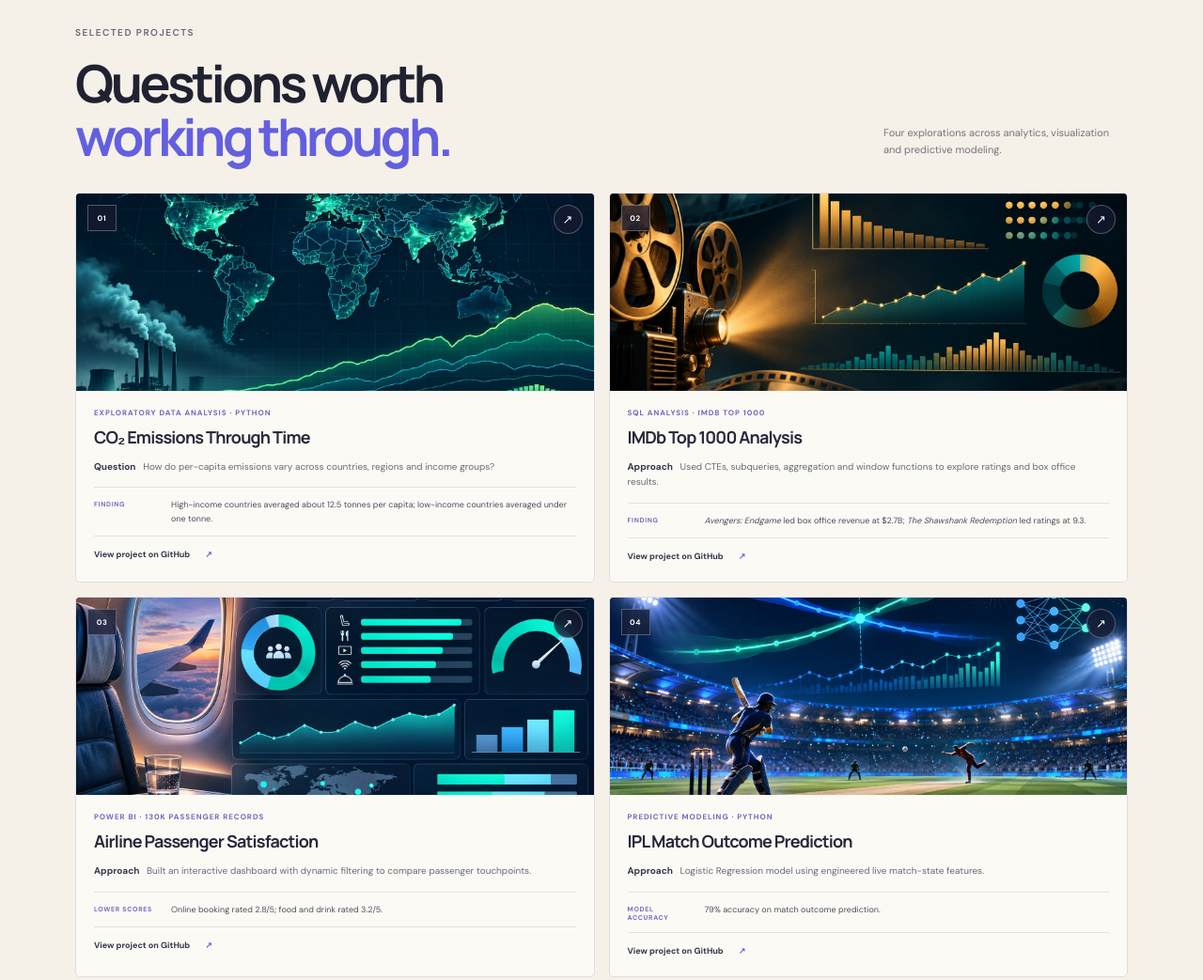
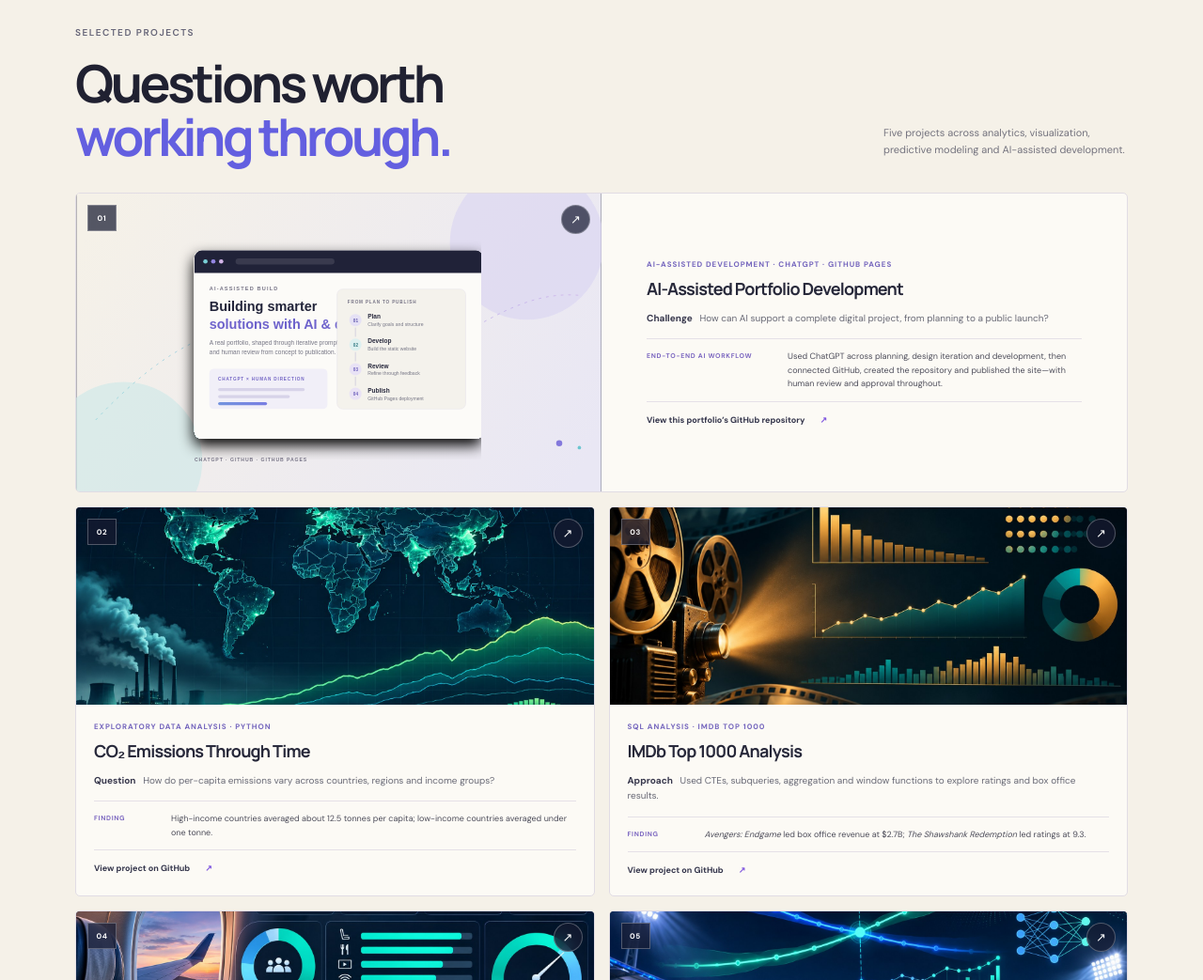
Before and after one commit to pranitg10/pranitg10.github.io, a plain HTML site: page index.html in a window 1280 px wide. Shown: the part 3080-4123 px from the top of the page at 94% size. Drawn offline with Linux system fonts and the light colour scheme.

Commit message:
Add AI-assisted portfolio case study

```diff
--- a/index.html
+++ b/index.html
@@ -126,23 +126,27 @@
     <section class="projects section-wrap" id="work">
       <div class="projects-heading">
         <div><p class="eyebrow">SELECTED PROJECTS</p><h2>Questions worth<br><span>working through.</span></h2></div>
-        <p>Four explorations across analytics, visualization and predictive modeling.</p>
+        <p>Five projects across analytics, visualization, predictive modeling and AI-assisted development.</p>
       </div>
       <div class="project-grid">
+        <article class="project-card project-card-featured">
+          <a class="project-cover" href="https://github.com/pranitg10/pranitg10.github.io" target="_blank" rel="noreferrer" aria-label="Open the AI-assisted portfolio project on GitHub"><img src="project-images/ai-portfolio.svg" alt="Illustration of an AI-assisted workflow moving from planning and development through review to publishing" loading="lazy" decoding="async"><span class="cover-number">01</span><span class="cover-arrow">↗</span></a>
+          <div class="project-body"><p class="project-type">AI-ASSISTED DEVELOPMENT · CHATGPT · GITHUB PAGES</p><h3>AI-Assisted Portfolio Development</h3><p class="project-question"><b>Challenge</b> How can AI support a complete digital project, from planning to a public launch?</p><div class="project-finding"><span>END-TO-END AI WORKFLOW</span><p>Used ChatGPT across planning, design iteration and development, then connected GitHub, created the repository and published the site—with human review and approval throughout.</p></div><a class="project-link" href="https://github.com/pranitg10/pranitg10.github.io" target="_blank" rel="noreferrer">View this portfolio’s GitHub repository <span>↗</span></a></div>
+        </article>
         <article class="project-card">
-          <a class="project-cover" href="https://github.com/pranitg10/Co2-Emissions-Through-Time-A-Regional-and-Economic-Perspective" target="_blank" rel="noreferrer" aria-label="Open CO₂ Emissions Through Time on GitHub"><img src="project-images/co2-emissions.jpg" alt="Data visualization representing global CO₂ emissions trends" loading="lazy" decoding="async"><span class="cover-number">01</span><span class="cover-arrow">↗</span></a>
+          <a class="project-cover" href="https://github.com/pranitg10/Co2-Emissions-Through-Time-A-Regional-and-Economic-Perspective" target="_blank" rel="noreferrer" aria-label="Open CO₂ Emissions Through Time on GitHub"><img src="project-images/co2-emissions.jpg" alt="Data visualization representing global CO₂ emissions trends" loading="lazy" decoding="async"><span class="cover-number">02</span><span class="cover-arrow">↗</span></a>
           <div class="project-body"><p class="project-type">EXPLORATORY DATA ANALYSIS · PYTHON</p><h3>CO₂ Emissions Through Time</h3><p class="project-question"><b>Question</b> How do per-capita emissions vary across countries, regions and income groups?</p><div class="project-finding"><span>FINDING</span><p>High-income countries averaged about 12.5 tonnes per capita; low-income countries averaged under one tonne.</p></div><a class="project-link" href="https://github.com/pranitg10/Co2-Emissions-Through-Time-A-Regional-and-Economic-Perspective" target="_blank" rel="noreferrer">View project on GitHub <span>↗</span></a></div>
         </article>
         <article class="project-card">
-          <a class="project-cover" href="https://github.com/pranitg10/IMDB-Top-1000-Movie-Database-Analysis-SQL-" target="_blank" rel="noreferrer" aria-label="Open IMDb Top 1000 Analysis on GitHub"><img src="project-images/imdb-analysis.jpg" alt="Cinematic data artwork for the IMDb SQL analysis" loading="lazy" decoding="async"><span class="cover-number">02</span><span class="cover-arrow">↗</span></a>
+          <a class="project-cover" href="https://github.com/pranitg10/IMDB-Top-1000-Movie-Database-Analysis-SQL-" target="_blank" rel="noreferrer" aria-label="Open IMDb Top 1000 Analysis on GitHub"><img src="project-images/imdb-analysis.jpg" alt="Cinematic data artwork for the IMDb SQL analysis" loading="lazy" decoding="async"><span class="cover-number">03</span><span class="cover-arrow">↗</span></a>
           <div class="project-body"><p class="project-type">SQL ANALYSIS · IMDb TOP 1000</p><h3>IMDb Top 1000 Analysis</h3><p class="project-question"><b>Approach</b> Used CTEs, subqueries, aggregation and window functions to explore ratings and box office results.</p><div class="project-finding"><span>FINDING</span><p><i>Avengers: Endgame</i> led box office revenue at $2.7B; <i>The Shawshank Redemption</i> led ratings at 9.3.</p></div><a class="project-link" href="https://github.com/pranitg10/IMDB-Top-1000-Movie-Database-Analysis-SQL-" target="_blank" rel="noreferrer">View project on GitHub <span>↗</span></a></div>
         </article>
         <article class="project-card">
-          <a class="project-cover" href="https://github.com/pranitg10/Airline-Passenger-Satisfaction-Analysis-Using-Power-BI/tree/main" target="_blank" rel="noreferrer" aria-label="Open Airline Passenger Satisfaction Analysis on GitHub"><img src="project-images/airline-satisfaction.jpg" alt="Airline passenger satisfaction data visualization" loading="lazy" decoding="async"><span class="cover-number">03</span><span class="cover-arrow">↗</span></a>
+          <a class="project-cover" href="https://github.com/pranitg10/Airline-Passenger-Satisfaction-Analysis-Using-Power-BI/tree/main" target="_blank" rel="noreferrer" aria-label="Open Airline Passenger Satisfaction Analysis on GitHub"><img src="project-images/airline-satisfaction.jpg" alt="Airline passenger satisfaction data visualization" loading="lazy" decoding="async"><span class="cover-number">04</span><span class="cover-arrow">↗</span></a>
           <div class="project-body"><p class="project-type">POWER BI · 130K PASSENGER RECORDS</p><h3>Airline Passenger Satisfaction</h3><p class="project-question"><b>Approach</b> Built an interactive dashboard with dynamic filtering to compare passenger touchpoints.</p><div class="project-finding"><span>LOWER SCORES</span><p>Online booking rated 2.8/5; food and drink rated 3.2/5.</p></div><a class="project-link" href="https://github.com/pranitg10/Airline-Passenger-Satisfaction-Analysis-Using-Power-BI/tree/main" target="_blank" rel="noreferrer">View project on GitHub <span>↗</span></a></div>
         </article>
         <article class="project-card">
-          <a class="project-cover" href="https://github.com/pranitg10/Machine-Learning-for-Probability-Driven-Match-Outcome-Prediction-in-IPL-Cricket" target="_blank" rel="noreferrer" aria-label="Open IPL Match Outcome Prediction on GitHub"><img src="project-images/ipl-prediction.jpg" alt="Cricket and match prediction data visualization" loading="lazy" decoding="async"><span class="cover-number">04</span><span class="cover-arrow">↗</span></a>
+          <a class="project-cover" href="https://github.com/pranitg10/Machine-Learning-for-Probability-Driven-Match-Outcome-Prediction-in-IPL-Cricket" target="_blank" rel="noreferrer" aria-label="Open IPL Match Outcome Prediction on GitHub"><img src="project-images/ipl-prediction.jpg" alt="Cricket and match prediction data visualization" loading="lazy" decoding="async"><span class="cover-number">05</span><span class="cover-arrow">↗</span></a>
           <div class="project-body"><p class="project-type">PREDICTIVE MODELING · PYTHON</p><h3>IPL Match Outcome Prediction</h3><p class="project-question"><b>Approach</b> Logistic Regression model using engineered live match-state features.</p><div class="project-finding"><span>MODEL ACCURACY</span><p>79% accuracy on match outcome prediction.</p></div><a class="project-link" href="https://github.com/pranitg10/Machine-Learning-for-Probability-Driven-Match-Outcome-Prediction-in-IPL-Cricket" target="_blank" rel="noreferrer">View project on GitHub <span>↗</span></a></div>
         </article>
       </div>
--- a/styles.css
+++ b/styles.css
@@ -125,6 +125,10 @@ button{font:inherit}
 .projects-heading h2{font-size:clamp(38px,4.4vw,55px)}
 .projects-heading>p{max-width:260px;margin:0 0 5px;color:#74737e;font-size:11px;line-height:1.7}
 .project-grid{display:grid;grid-template-columns:repeat(2,minmax(0,1fr));gap:15px}
+.project-card-featured{grid-column:1/-1;display:grid;grid-template-columns:1fr 1fr}
+.project-card-featured .project-cover{height:auto;min-height:280px}
+.project-card-featured .project-body{display:flex;flex-direction:column;justify-content:center;padding:clamp(24px,4vw,48px)}
+.project-card-featured .project-finding{grid-template-columns:140px 1fr}
 .project-card{overflow:hidden;border:1px solid #e1dce4;border-radius:5px;background:var(--paper);transition:transform .2s,box-shadow .2s}
 .project-card:hover{transform:translateY(-3px);box-shadow:0 13px 28px #24243a12}
 .project-cover{position:relative;display:block;overflow:hidden;height:210px;background:#242943}
@@ -227,6 +231,10 @@ button{font:inherit}
   .projects-heading{display:block;margin-bottom:22px}
   .projects-heading>p{margin-top:10px}
   .project-grid{grid-template-columns:1fr;gap:12px}
+  .project-card-featured{grid-column:auto;display:block}
+  .project-card-featured .project-cover{height:210px;min-height:0}
+  .project-card-featured .project-body{padding:18px 19px 19px}
+  .project-card-featured .project-finding{grid-template-columns:95px 1fr}
   .project-cover{height:210px}
   .project-body{padding:16px}
   .education{grid-template-columns:1fr;gap:15px;padding:64px 0}
```
Also changed, not shown: project-images/ai-portfolio.svg (added).
